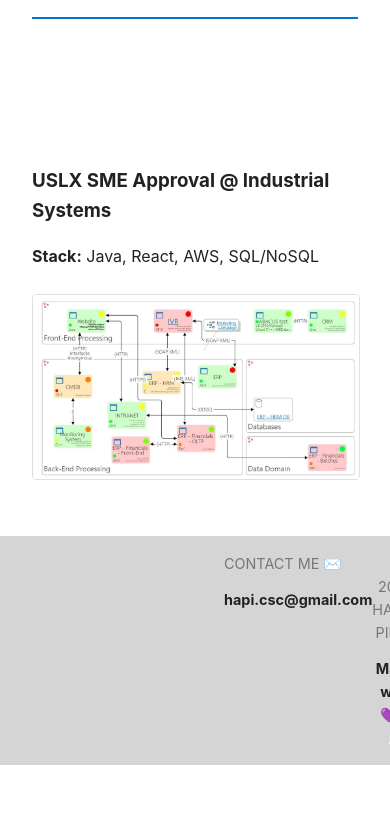
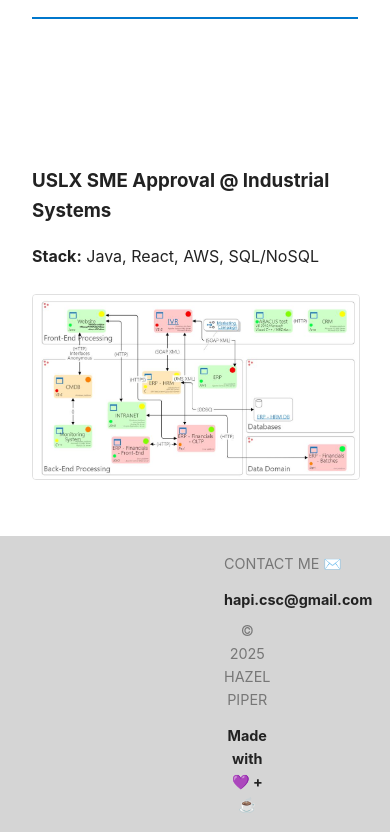
Before and after one commit to hapi-ooo/hazelpiper-io, a plain HTML site: page index.html in a window 390 px wide. Shown: the part 396-1228 px from the top of the page. Before the commit the page ends 1161 px from the top, so only its background shows below. Drawn offline with Linux system fonts and the light colour scheme.

Commit message:
fixing mobile view for footer

```diff
--- a/style.css
+++ b/style.css
@@ -220,6 +220,9 @@ body.dark .profile-pic {
   }
 
   footer {
+    flex-direction: column;
+    gap: 0.5rem;
+    align-items: flex-start;
     padding: 1rem var(--default-x-margin);
   }
 }
```
